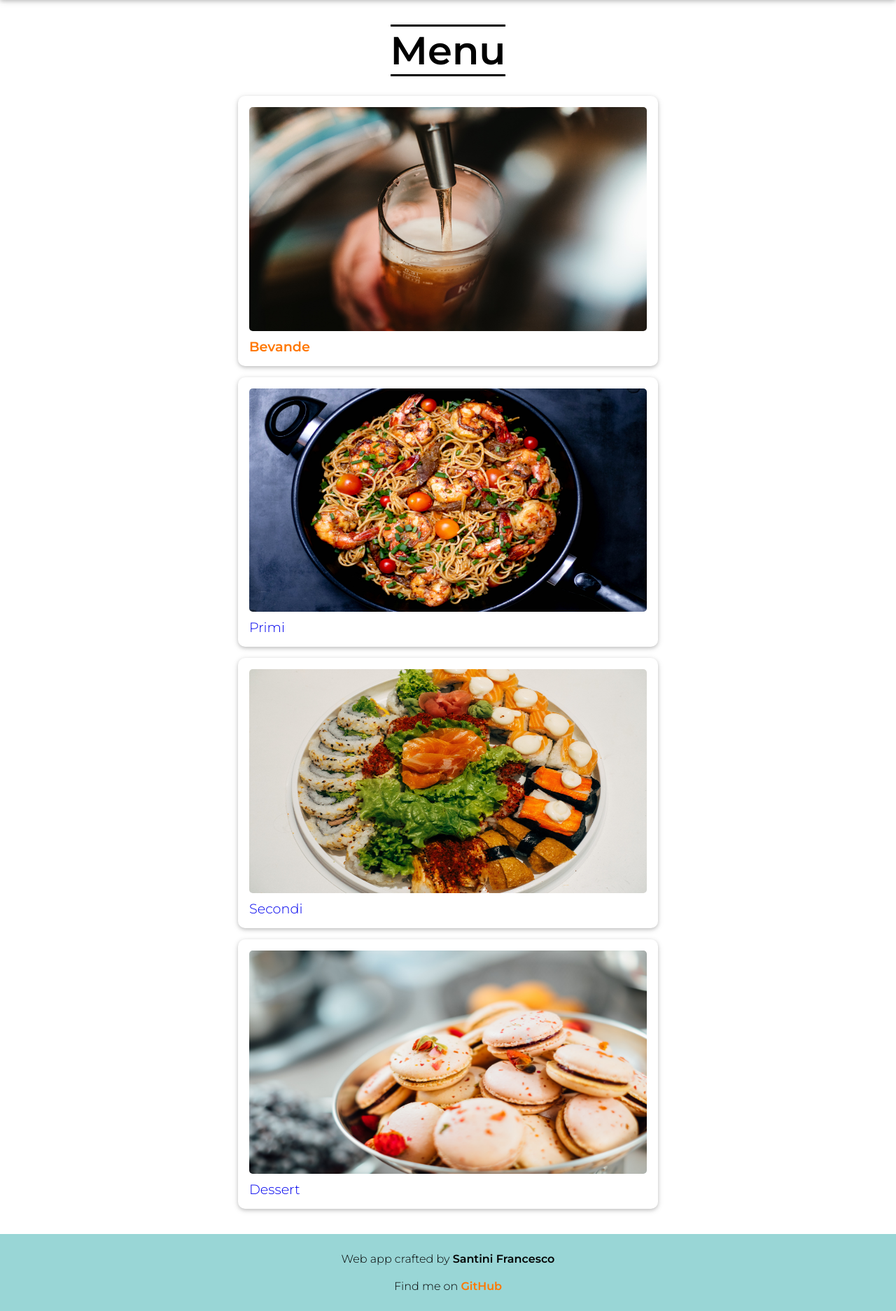
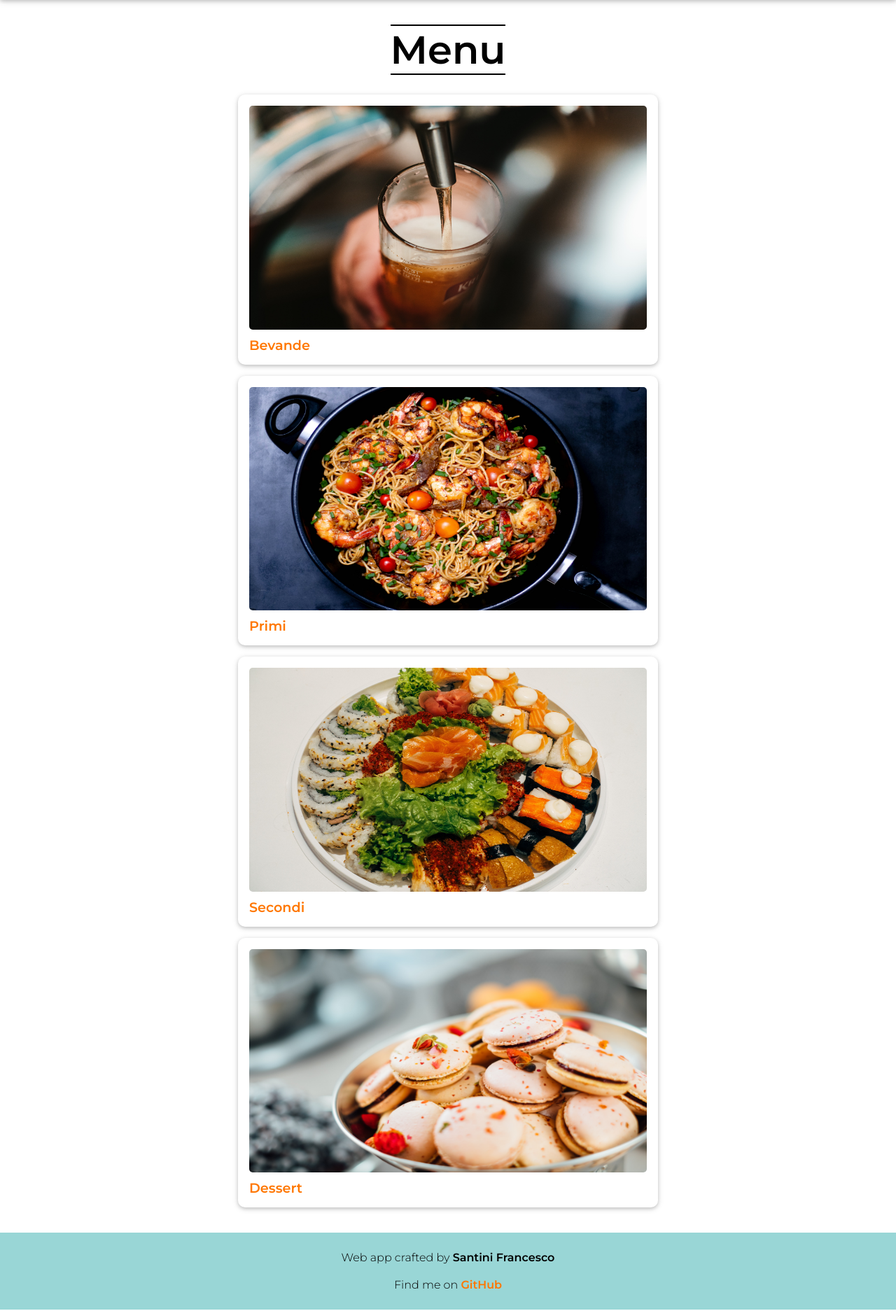
Before and after one commit to Santeenee/ExamProject, a PHP site: page / in a window 1280 px wide. Shown: the part 65-1938 px from the top of the page at 70% size. Run offline with PHP 8.4, Linux system fonts and the light colour scheme.

Commit message:
added app.js, modified css stuff

```diff
--- a/app.js
+++ b/app.js
@@ -1,4 +1,5 @@
-const containerDiv = document.querySelectorAll(`.container`);
+// not working
+const containerDiv = document.querySelectorAll(".container");
 let count = 0;
 
 containerDiv.forEach((container) => {
@@ -7,3 +8,10 @@ containerDiv.forEach((container) => {
     alert(count);
   });
 });
+
+for (let i = 0; i < containerDiv.length; i++) {
+  containerDiv[i].addEventListener("click", (e) => {
+    ++count;
+    alert(count);
+  });
+}
--- a/css/styles.css
+++ b/css/styles.css
@@ -103,8 +103,8 @@ article {
 
 .centered h2 span {
   display: inline-flex;
-  border-top: 3px solid black;
-  border-bottom: 3px solid black;
+  border-top: 2px solid black;
+  border-bottom: 2px solid black;
 }
 
 .container {
@@ -147,21 +147,21 @@ article {
 
 #add {
   display: inline-block;
+  background-image: var(--plus);
   width: 15px;
   height: 15px;
-  margin-right: 10px;
 
-  background-image: var(--plus);
   background-size: contain;
   transition: 400ms;
 }
 
 #sub {
   display: inline-block;
+  background-image: var(--minus);
   width: 15px;
   height: 15px;
+  margin-right: 10px;
 
-  background-image: var(--minus);
   background-size: contain;
   transition: 400ms;
 }
--- a/index.php
+++ b/index.php
@@ -8,6 +8,8 @@
     <link rel="stylesheet" href="css/styles.css" />
     <link rel="stylesheet" href="css/footer.css" />
     <link rel="stylesheet" href="css/navbar.css" />
+
+    <script defer src="app.js"></script>
 
     <title>Menu</title>
 </head>
@@ -51,7 +53,7 @@
                         <div class="image">
                             <img src="assets/primi.jpg">
                         </div>
-                        <div class="dish-group">Primi</div>
+                        <div class="dish-group"><span>Primi</span></div>
                     </a>
                 </div>
 
@@ -60,7 +62,7 @@
                         <div class="image">
                             <img src="assets/secondi.jpg">
                         </div>
-                        <div class="dish-group">Secondi</div>
+                        <div class="dish-group"><span>Secondi</span></div>
                     </a>
                 </div>
 
@@ -69,7 +71,7 @@
                         <div class="image">
                             <img src="assets/dessert.jpg">
                         </div>
-                        <div class="dish-group">Dessert</div>
+                        <div class="dish-group"><span>Dessert</span></div>
                     </a>
                 </div>
             </div>
--- a/php/bevande.php
+++ b/php/bevande.php
@@ -8,6 +8,8 @@
     <link rel="stylesheet" href="../css/styles.css" />
     <link rel="stylesheet" href="../css/footer.css" />
     <link rel="stylesheet" href="../css/navbar.css" />
+
+    <script defer src="../app.js"></script>
 
     <title>Bevande</title>
 </head>
@@ -42,8 +44,8 @@
                         </div>
                         <div class="dish-group"><span>Vino</span>
                             <div>
+                                <button id="sub"></button>
                                 <button id="add"></button>
-                                <button id="sub"></button>
                             </div>
                         </div>
                     </a>
```
